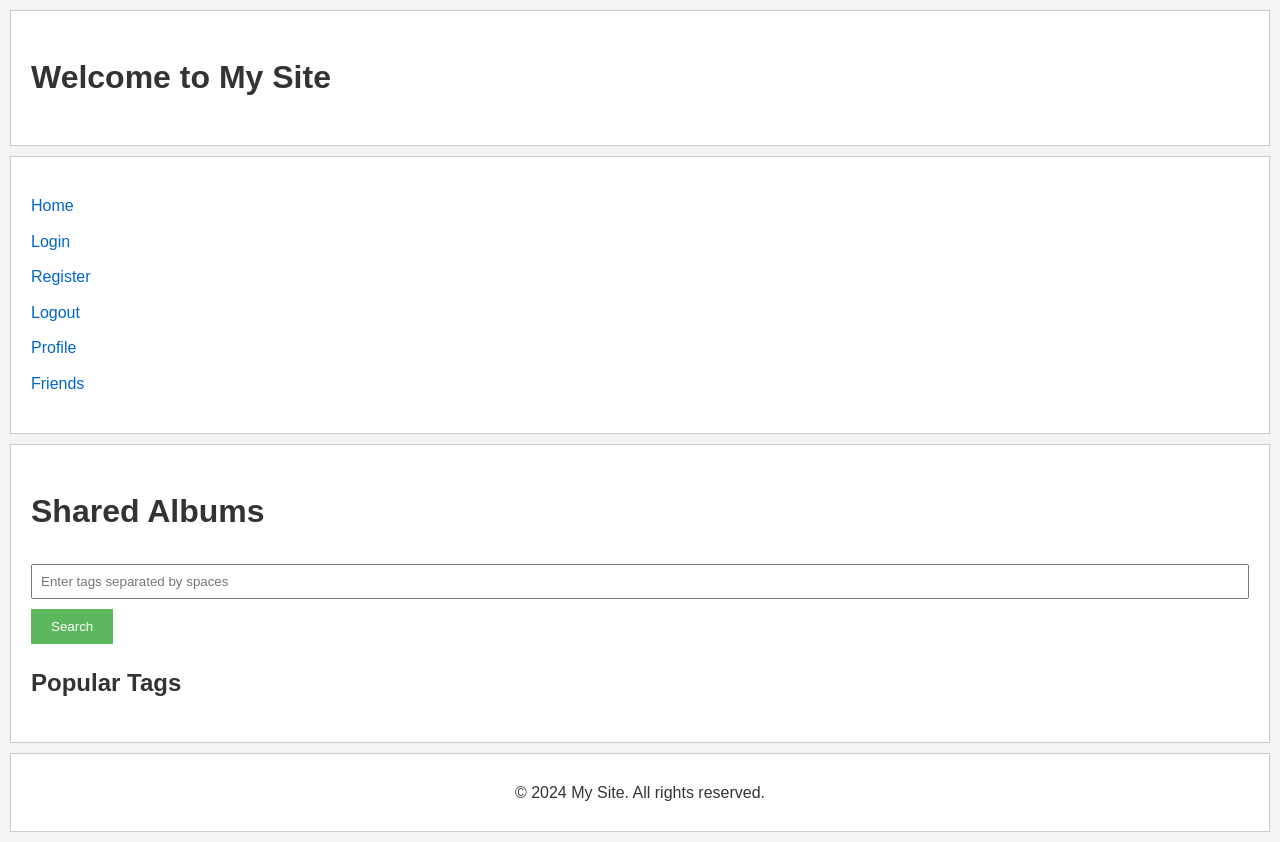
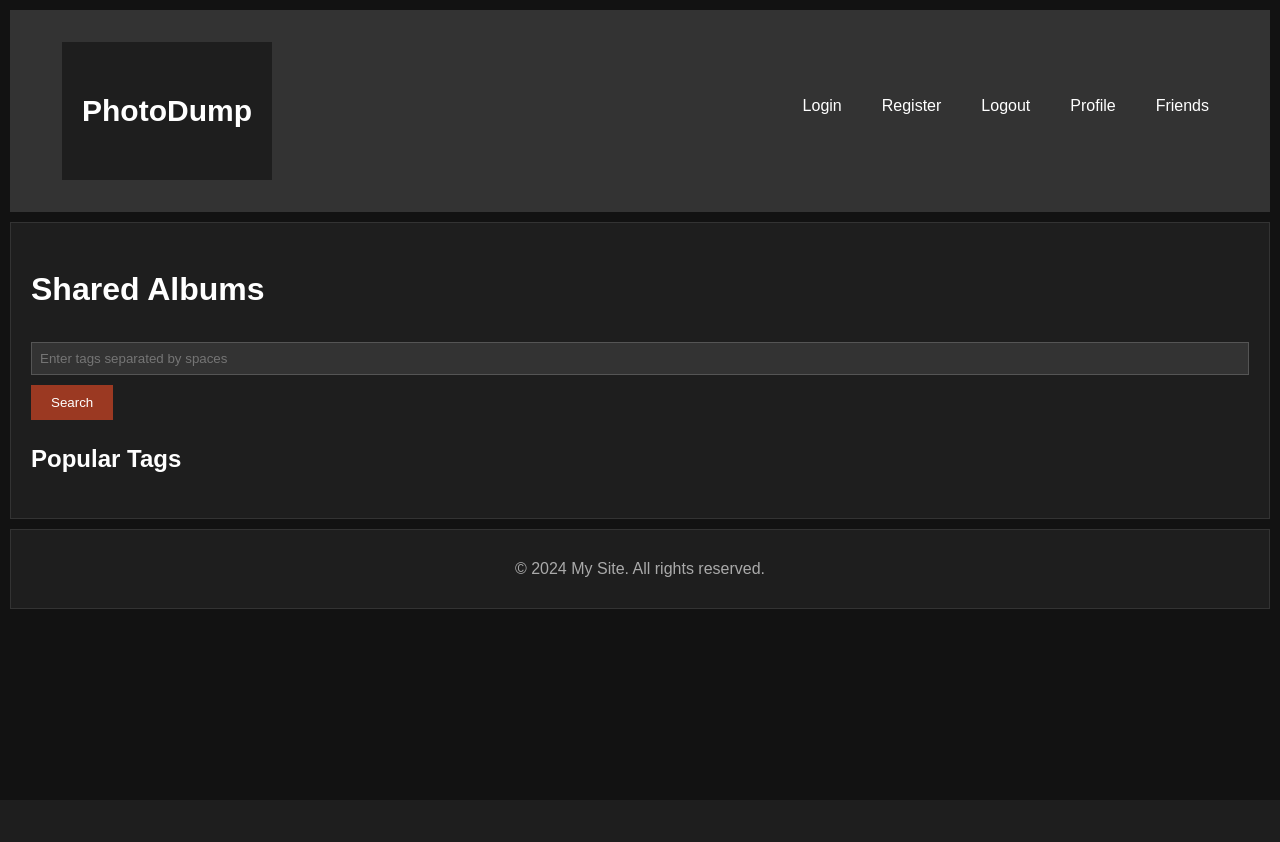
Before and after one commit to MarwanWalid2/SQL-Django-web-app, a Django app: page / in a window 1280 px wide. After the commit the page ends 609 px from the top, so only its background shows below. Run offline with Django 5.2, Linux system fonts and the light colour scheme.

Commit message:
changed css to dark mode, added navbar

```diff
--- a/mysite/static/css/styles.css
+++ b/mysite/static/css/styles.css
@@ -1,25 +1,26 @@
+/* styles.css for Dark Mode */
 body {
     font-family: Arial, sans-serif;
     line-height: 1.6;
     margin: 0;
     padding: 0;
-    background: #f4f4f4;
-    color: #333;
+    background: #121212;  /* Dark background for the body */
+    color: #fff;  /* Lighter text for better readability */
 }
 
 header, nav, main, footer {
     padding: 20px;
     margin: 10px;
-    background: white;
-    border: 1px solid #ccc;
+    background: #1e1e1e;  /* Darker panels */
+    border: 1px solid #333;
 }
 
 h1, h2, h3 {
-    color: #333;
+    color: #fff;  /* White text for headers */
 }
 
 a {
-    color: #0066cc;
+    color: #F2613F;  /* A light purple color for links */
     text-decoration: none;
 }
 
@@ -42,10 +43,13 @@ input[type=text], input[type=file] {
     margin-top: 5px;
     margin-bottom: 10px;
     box-sizing: border-box;
+    background: #333;
+    color: #fff;  /* Light text on dark input backgrounds */
+    border: 1px solid #555;
 }
 
 button {
-    background-color: #5cb85c;
+    background-color: #9B3922;  /* A deep purple for buttons */
     color: white;
     border: none;
     padding: 10px 20px;
@@ -53,7 +57,7 @@ button {
 }
 
 button:hover {
-    background-color: #4cae4c;
+    background-color: #F2613F;
 }
 
 form {
@@ -63,6 +67,48 @@ form {
 footer {
     text-align: center;
     padding: 10px 0;
+    color: #aaa;  /* Light gray for footer text */
+}
+
+
+
+.navbar {
+    background-color: #333;
+    overflow: hidden;
+}
+
+.navbar-container {
+    display: flex;
+    justify-content: space-between;
+    align-items: center;
+    padding: 0 20px;
+}
+
+.navbar-logo {
+    color: #fff;
+    text-decoration: none;
+    font-size: 20px;
+}
+
+.navbar-menu {
+    list-style: none;
+    margin: 0;
+    padding: 0;
+    display: flex;
+}
+
+.navbar-menu li {
+    padding: 14px 20px;
+}
+
+.navbar-menu a {
+    color: #fff;
+    text-decoration: none;
+    transition: color 0.3s;
+}
+
+.navbar-menu a:hover {
+    color: #F2613F;
 }
 
 
@@ -75,7 +121,7 @@ footer {
 .photo-item {
     width: calc(33.333% - 20px);  /* three items per row, with margin */
     margin: 10px;
-    background: #fff;
+    background: #F2613F;
     padding: 10px;
     box-shadow: 0 2px 5px rgba(0,0,0,0.1);
 }
--- a/mysite/templates/base.html
+++ b/mysite/templates/base.html
@@ -1,3 +1,4 @@
+<!-- base.html -->
 {% load static %}
 
 <!DOCTYPE html>
@@ -6,24 +7,24 @@
     <meta charset="UTF-8">
     <meta name="viewport" content="width=device-width, initial-scale=1.0">
     <link rel="stylesheet" href="{% static 'css/styles.css' %}">
-    <title>{% block title %}My Site{% endblock %}</title>
+    <title>{% block title %}PhotoDump{% endblock %}</title>
 </head>
 <body>
-    <header>
-        <h1>Welcome to My Site</h1>
-    </header>
-
-    <nav>
-        <ul>
-            <li><a href="{% url 'home' %}">Home</a></li>
-            <li><a href="{% url 'accounts:login' %}">Login</a></li>
-            <li><a href="{% url 'accounts:register' %}">Register</a></li>
-            <li><a href="{% url 'accounts:logout' %}">Logout</a></li>
-            <li><a href="{% url 'accounts:profile' %}">Profile</a></li>
-            <li><a href="{% url 'friends' %}">Friends</a></li>
 
 
-        </ul>
+    <nav class="navbar">
+        <div class="navbar-container">
+            <a href="{% url 'home' %}" class="navbar-logo"><header>
+                <h1>PhotoDump</h1>
+            </header></a>
+            <ul class="navbar-menu">
+                <li><a href="{% url 'accounts:login' %}">Login</a></li>
+                <li><a href="{% url 'accounts:register' %}">Register</a></li>
+                <li><a href="{% url 'accounts:logout' %}">Logout</a></li>
+                <li><a href="{% url 'accounts:profile' %}">Profile</a></li>
+                <li><a href="{% url 'friends' %}">Friends</a></li>
+            </ul>
+        </div>
     </nav>
 
     <main>
--- a/mysite/templates/home.html
+++ b/mysite/templates/home.html
@@ -1,5 +1,4 @@
 {% extends 'base.html' %}
-{% load static %}
 
 {% block content %}
 
```
Also changed, not shown: mysite/media/photos/music.png (added).
